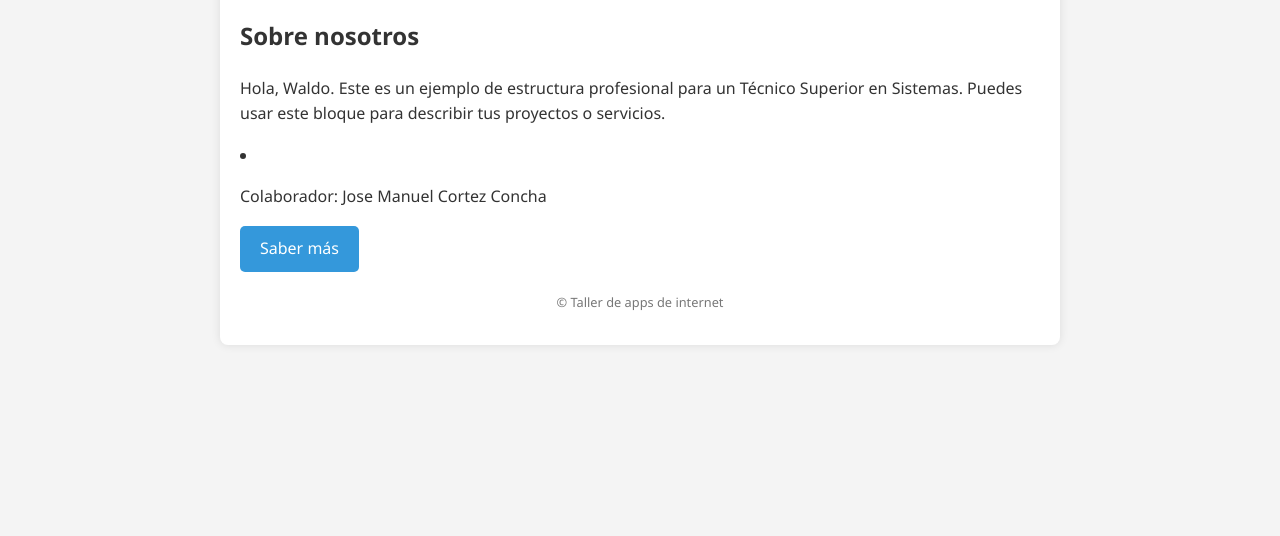
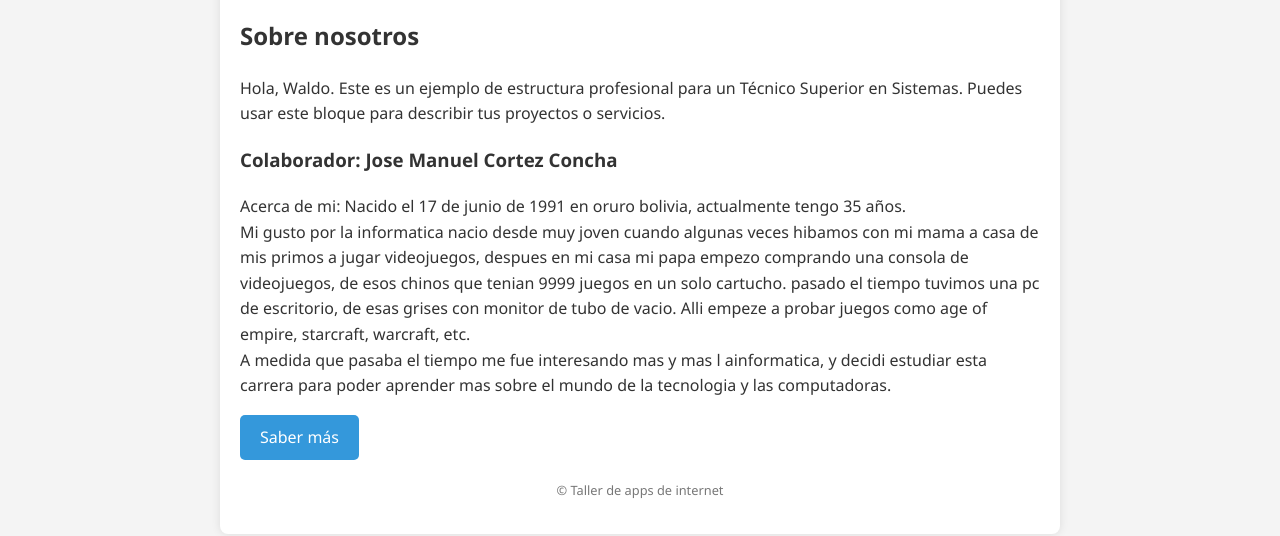
Before and after one commit to waldyounity/appLaboratorio1, a plain HTML site: page index.html in a window 1280 px wide. Shown: the part 238-774 px from the top of the page. Drawn offline with Linux system fonts and the light colour scheme.

Commit message:
Update: Actualizacion de contenido index.html en mi rama

```diff
--- a/index.html
+++ b/index.html
@@ -78,7 +78,14 @@
         <section>
             <h2>Sobre nosotros</h2>
             <p>Hola, Waldo. Este es un ejemplo de estructura profesional para un Técnico Superior en Sistemas. Puedes usar este bloque para describir tus proyectos o servicios.</p>
-            <li>  <p>Colaborador: Jose Manuel Cortez Concha</p></li>
+            <h3>Colaborador: Jose Manuel Cortez Concha</h3>
+            <p>Acerca de mi: Nacido el 17 de junio de 1991 en oruro bolivia, actualmente tengo 35 años.
+            <br> Mi gusto por la informatica nacio desde muy joven cuando algunas veces hibamos con mi mama a casa de mis primos
+            a jugar videojuegos, despues en mi casa mi papa empezo comprando una consola de videojuegos, de esos chinos que tenian 9999
+            juegos en un solo cartucho. pasado el tiempo tuvimos una pc de escritorio, de esas grises con monitor de tubo de vacio. Alli empeze
+            a probar juegos como age of empire, starcraft, warcraft, etc. <br>
+            A medida que pasaba el tiempo me fue interesando mas y mas l ainformatica, y decidi estudiar esta carrera para poder aprender mas sobre el mundo de la tecnologia y las computadoras. <br>
+            </p>
 
             <a href="#" class="btn">Saber más</a>
         </section>
```
